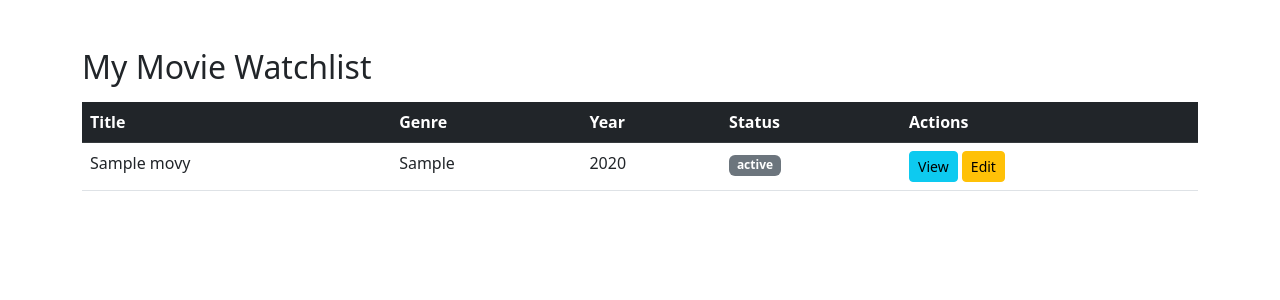
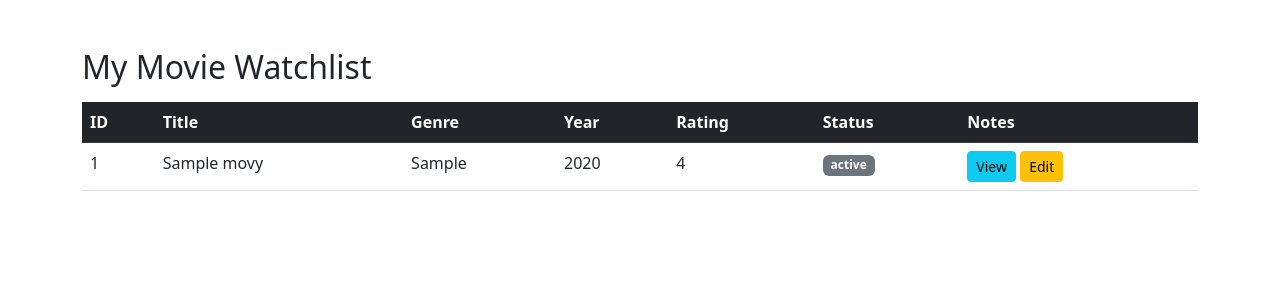
Before and after one commit to minnhan-kyaw/movie_watchlist, a Flask app: page /movies in a window 1280 px wide. Shown: the top 300 px of the page. Run offline with Flask 3, Linux system fonts and the light colour scheme; tables that the repository leaves empty hold one stand-in row (values such as "Sample post").

Commit message:
fixed the error

```diff
--- a/endpoint/movies.py
+++ b/endpoint/movies.py
@@ -5,11 +5,6 @@ movies_bp = Blueprint('movies', __name__)
 
 @movies_bp.route('/movies', methods=['GET', 'POST'])
 def index():
-    if request.method == 'POST':
-        title = request.form['title']
-        genre = request.form['genre']
-        add_movie_service(title, genre, 2003 , 'watched'  , 'notes')
-        return redirect(url_for('movies.index'))
 
     movies = get_all_movies_service()
     return render_template('index.html', movies=movies)
--- a/templates/index.html
+++ b/templates/index.html
@@ -9,19 +9,23 @@
     <table class="table table-hover mt-3">
         <thead class="table-dark">
             <tr>
+                <th>ID</th>
                 <th>Title</th>
                 <th>Genre</th>
                 <th>Year</th>
+                <th>Rating</th>
                 <th>Status</th>
-                <th>Actions</th>
+                <th>Notes</th>
             </tr>
         </thead>
         <tbody>
             {% for movie in movies %}
             <tr>
+                <td>{{ movie['id'] }}</td>
                 <td>{{ movie['title'] }}</td>
                 <td>{{ movie['genre'] }}</td>
                 <td>{{ movie['release_year'] }}</td>
+                <td>{{ movie['rating'] }}</td>
                 <td><span class="badge bg-secondary">{{ movie['status'] }}</span></td>
                 <td>
                     <a href="#" class="btn btn-sm btn-info">View</a>
```
Also changed, not shown: movie.db.
